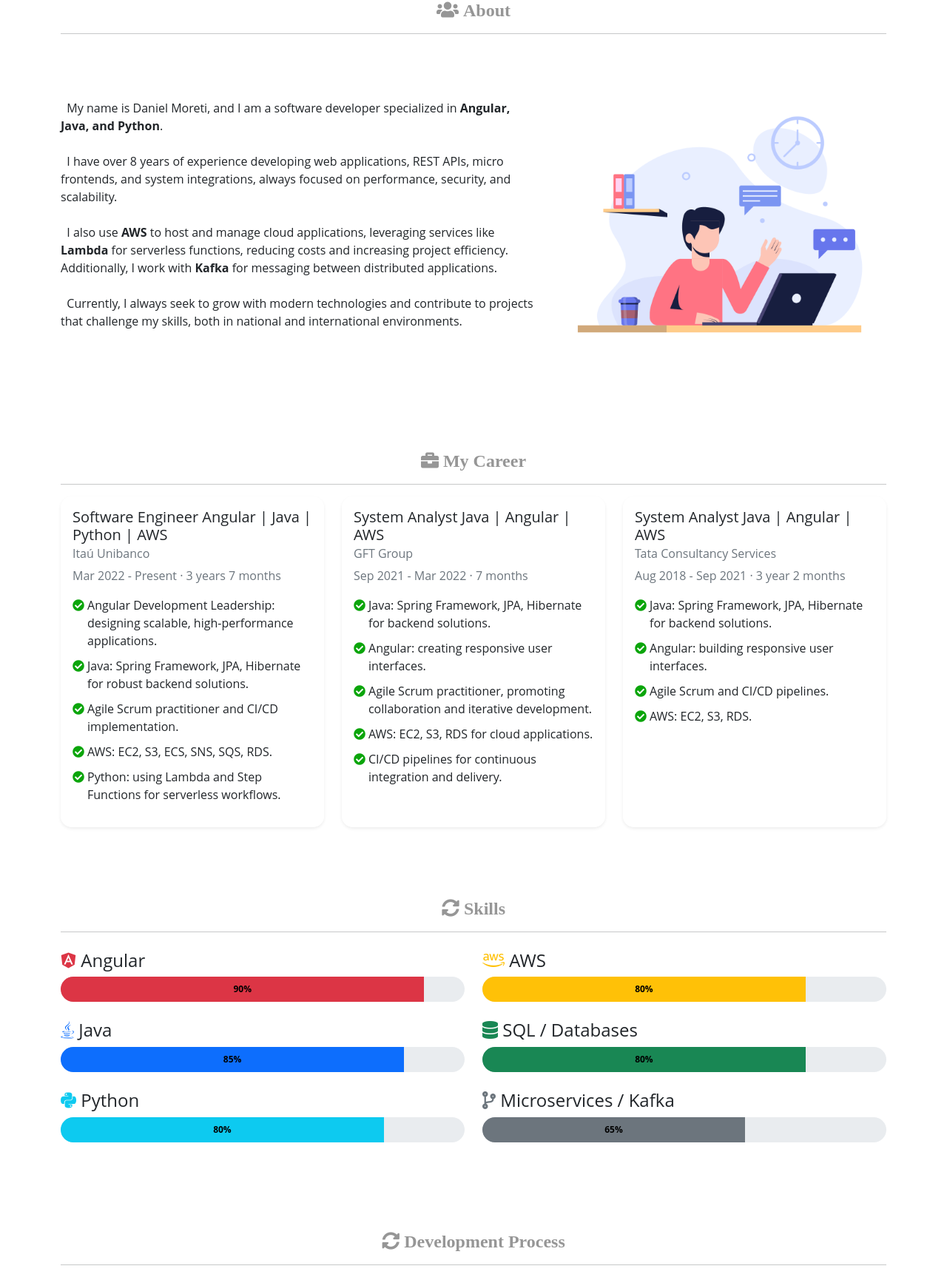
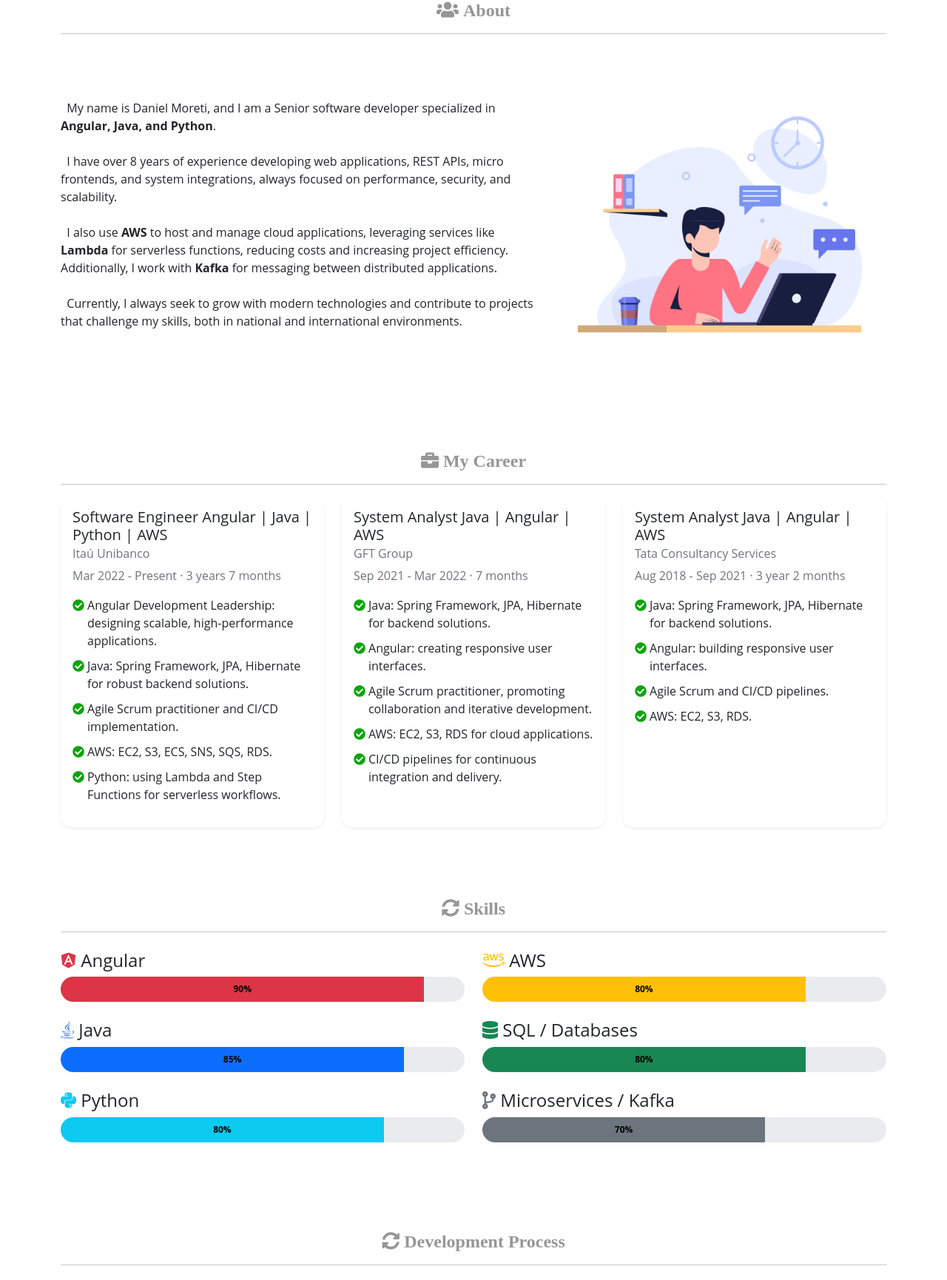
Before and after one commit to DanielMoreti/DanielMoreti.github.io, a plain HTML site: page index.html in a window 1280 px wide. Shown: the part 820-2550 px from the top of the page at 74% size. Drawn offline with Linux system fonts and the light colour scheme.

Commit message:
altuainzado referencias

```diff
--- a/index.html
+++ b/index.html
@@ -119,7 +119,7 @@
             <div class="col-lg-7 col-md-7 col-sm-12">
                 <br /><br /><br />
                 <p class="text">
-                    &nbsp My name is Daniel Moreti, and I am a software developer specialized in
+                    &nbsp My name is Daniel Moreti, and I am a Senior software developer specialized in
                     <strong>Angular, Java, and Python</strong>.
                     <br /><br />
                     &nbsp I have over 8 years of experience developing web applications,
@@ -244,7 +244,7 @@
 
                 <h4><i class="fas fa-code-branch text-secondary"></i> Microservices / Kafka</h4>
                 <div class="progress mb-4">
-                    <div class="progress-bar bg-secondary" data-value="65" style="width: 0%">65%</div>
+                    <div class="progress-bar bg-secondary" data-value="70" style="width: 0%">70%</div>
                 </div>
             </div>
         </div>
```
